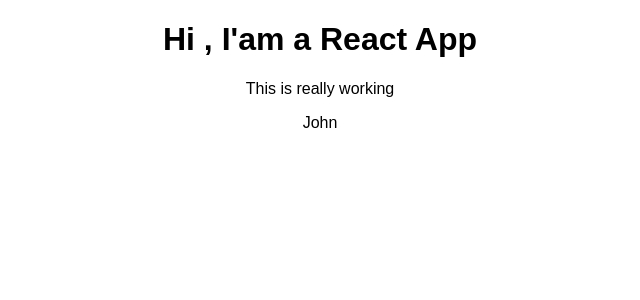
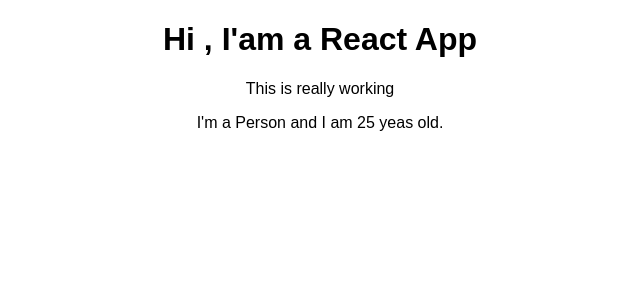
Before and after one commit to Matus-Dubrava/react, a React (Create React App) app in the folder tutorials/person-app/: page / in a window 1280 px wide. Shown: the top 300 px of the page, without its empty margins (320-960 px from the left). Built offline with nearby package versions, Linux system fonts and the light colour scheme.

Commit message:
tutorials -- person-app -- updated Person component with dynamic content

```diff
--- a/tutorials/person-app/src/components/Person/Person.js
+++ b/tutorials/person-app/src/components/Person/Person.js
@@ -3,7 +3,9 @@
 
 const Person = () => {
     return (
-        <div className="Person">John</div>
+        <p className="Person">
+            I'm a Person and I am {Math.floor(Math.random() * 30)} yeas old.
+        </p>
     );
 }
 
```
